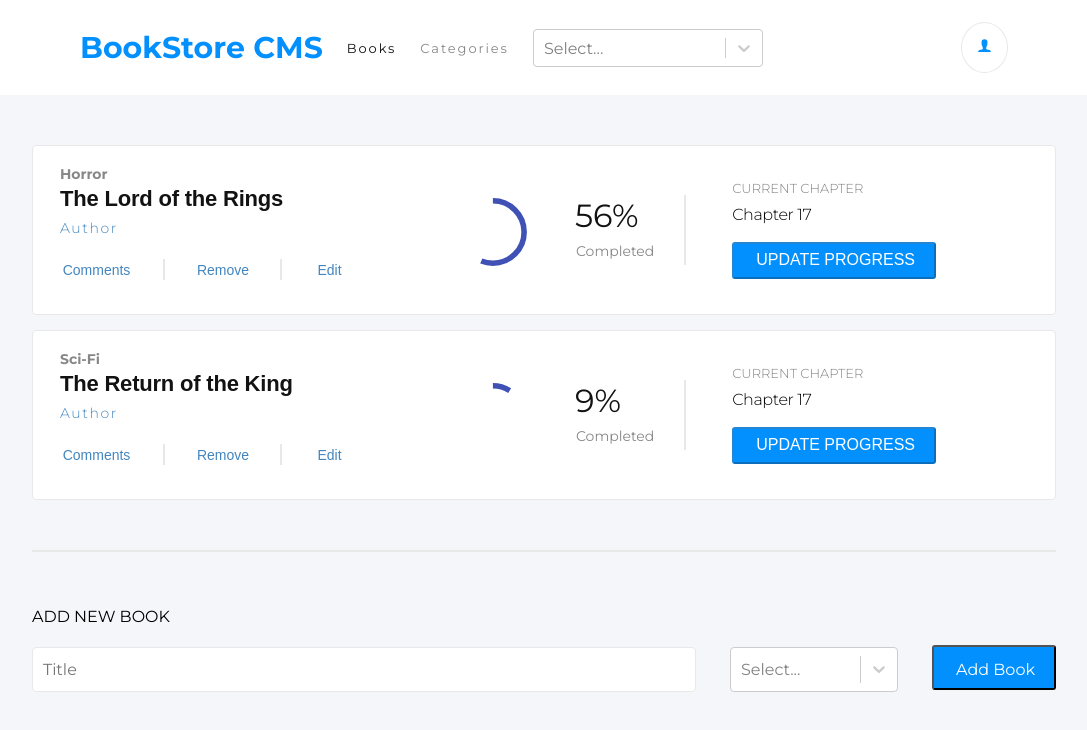
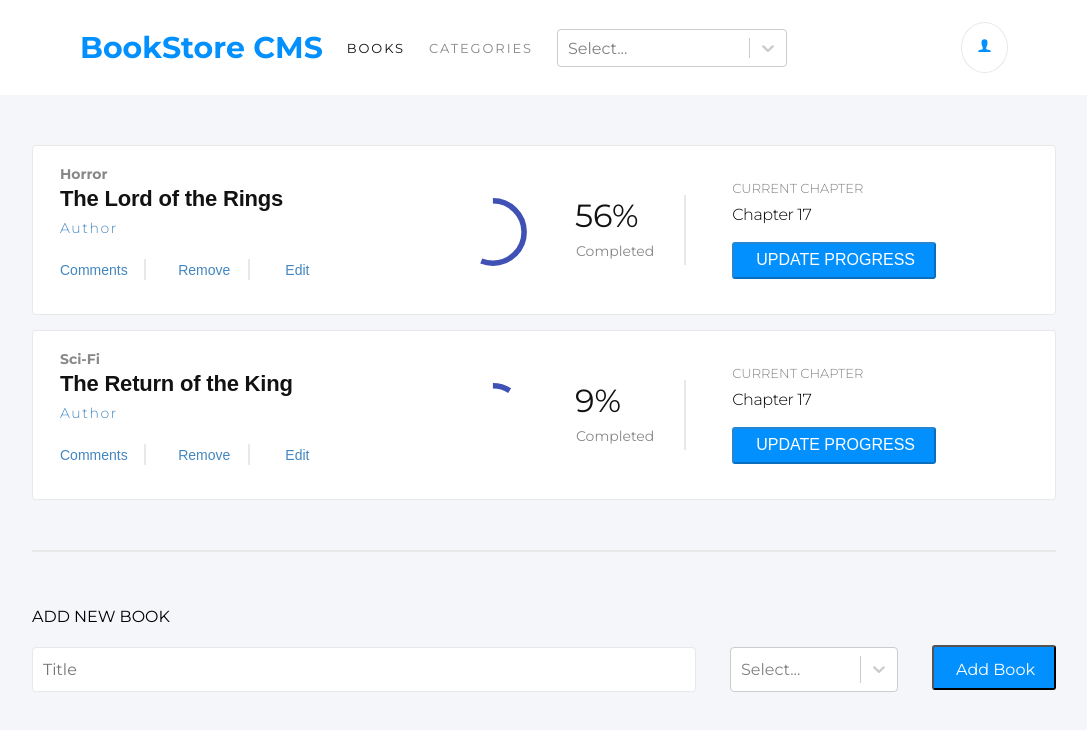
Before and after one commit to sergiocortessat/Redux_Bookstore, a React (Create React App) app: page / in a window 1280 px wide. Shown: the top 730 px of the page, without its empty margins (96-1183 px from the left). Built offline with nearby package versions, Linux system fonts and the light colour scheme.

Commit message:
Add style fix and margin for comments div

```diff
--- a/src/CSS/Book.scss
+++ b/src/CSS/Book.scss
@@ -168,9 +168,8 @@ $black-two: #121212;
     }
 
     .comments {
-      width: 4.563rem;
       height: 1.188rem;
-      margin: 0.188rem 0.938rem 0.125rem 0;
+      margin: 0.188rem 0.1rem 0.125rem 0;
       font-family: RobotoSlab, sans-serif;
       font-size: 0.875rem;
       font-weight: 300;
@@ -184,7 +183,7 @@ $black-two: #121212;
     .remove {
       width: 3.375rem;
       height: 1.188rem;
-      margin: 0.188rem 0.938rem 0.125rem 0.875rem;
+      margin: 0.188rem 0.1rem 0.125rem 0.875rem;
       font-family: RobotoSlab, sans-serif;
       font-size: 0.875rem;
       font-weight: 300;
@@ -199,7 +198,7 @@ $black-two: #121212;
     .edit {
       width: 1.688rem;
       height: 1.188rem;
-      margin: 0.188rem 18.625rem 0.125rem 1.063rem;
+      margin: 0.188rem 0.1rem 0.125rem 1.063rem;
       font-family: RobotoSlab, sans-serif;
       font-size: 0.875rem;
       font-weight: 300;
--- a/src/Containers/NavBar.js
+++ b/src/Containers/NavBar.js
@@ -1,4 +1,3 @@
-/* eslint-disable no-unused-vars */
 import React, { useState, useEffect } from 'react';
 import { useSelector, useDispatch } from 'react-redux';
 import { IoIosPerson } from 'react-icons/io';
@@ -22,8 +21,8 @@ const NavBar = () => {
     <header>
       <div className="header-text">
         <h1 className="bookstore-cms">BookStore CMS</h1>
-        <p className="books">Books</p>
-        <p className="categories">Categories</p>
+        <p className="books">BOOKS</p>
+        <p className="categories">CATEGORIES</p>
         <CategoryFilter handleOnChange={handleOnChange} options={options} />
       </div>
       <i className="oval">
```
